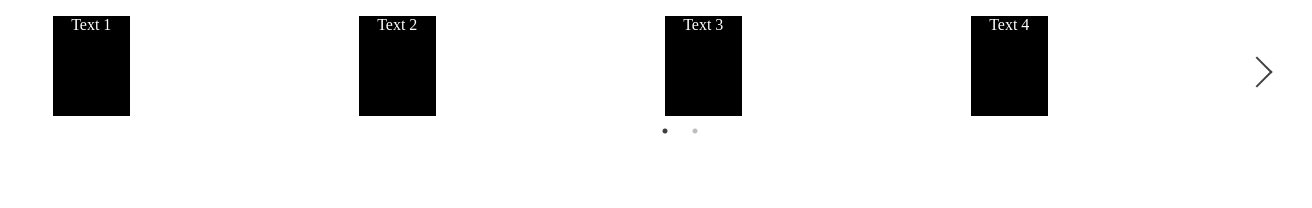
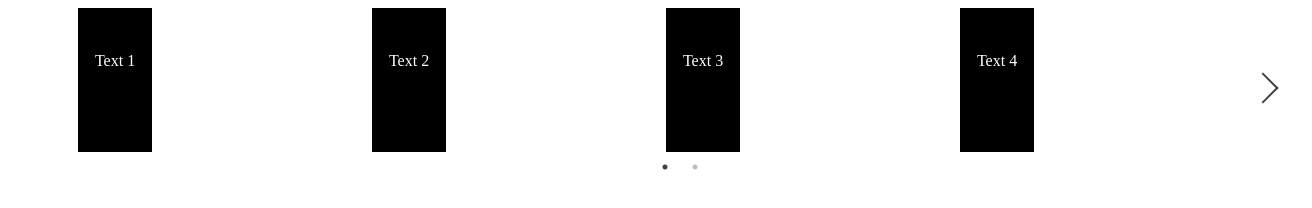
Before and after one commit to tomkim825/slickjs-carousels, a plain HTML site: page index.html in a window 1280 px wide. Shown: the whole page, 1312 px wide, since content can reach past the window. Drawn offline with nearby package versions, Linux system fonts and the light colour scheme.

Commit message:
Update index.html

```diff
--- a/index.html
+++ b/index.html
@@ -17,18 +17,18 @@
 
 
 <style>
-  .slide{color: #fff;height: 100px;width: 100px;text-align: center; vertical-align: middle; margin: 0 5px; max-width: 25%;}
+  .slide{color: #fff; padding-top: 15%;height: 100px;width: 100px;text-align: center; vertical-align: middle; margin: 0 5px; max-width: 25%;}
   @media screen and (max-width:640px){.slide{max-width:50%;}}
   .slide:nth-child(even){background-color:crimson}
   .slide:nth-child(odd){background-color:#000}
-  ul.slick-carousel-hp {box-sizing: border-box;}
+  ul.slick-carousel-hp {box-sizing: border-box;max-width: 96%; margin: auto;}
   .slick-carousel-hp .slick-prev:before {-webkit-transform: rotate(-45deg);transform: rotate(-45deg);}
   .slick-carousel-hp .slick-arrow:before { margin: 0 auto; display: block; content: ''; width: 20px; height: 20px; border: 2px solid #000; border-right: none; border-bottom: none; background: 0 0;}
   .slick-carousel-hp .slick-next:before {-webkit-transform: rotate(135deg); transform: rotate(135deg); }
   .slick-carousel-hp .slick-arrow:before { margin: 0 auto; display: block; content: ''; width: 20px; height: 20px; border: 2px solid #000;  border-right: none; border-bottom: none;  background: 0 0;}
   .slick-carousel-hp .slick-arrow{ top: 55%; z-index:100;  }
   .slick-carousel-hp .slick-arrow.slick-prev{ left: 6px; }
-  .slick-carousel-hp .slick-arrow.slick-next{ right: 6px; }
+  /* .slick-carousel-hp .slick-arrow.slick-next{ right: 6px; } */
 </style>
 
 <ul class="slick-carousel-hp">
```
